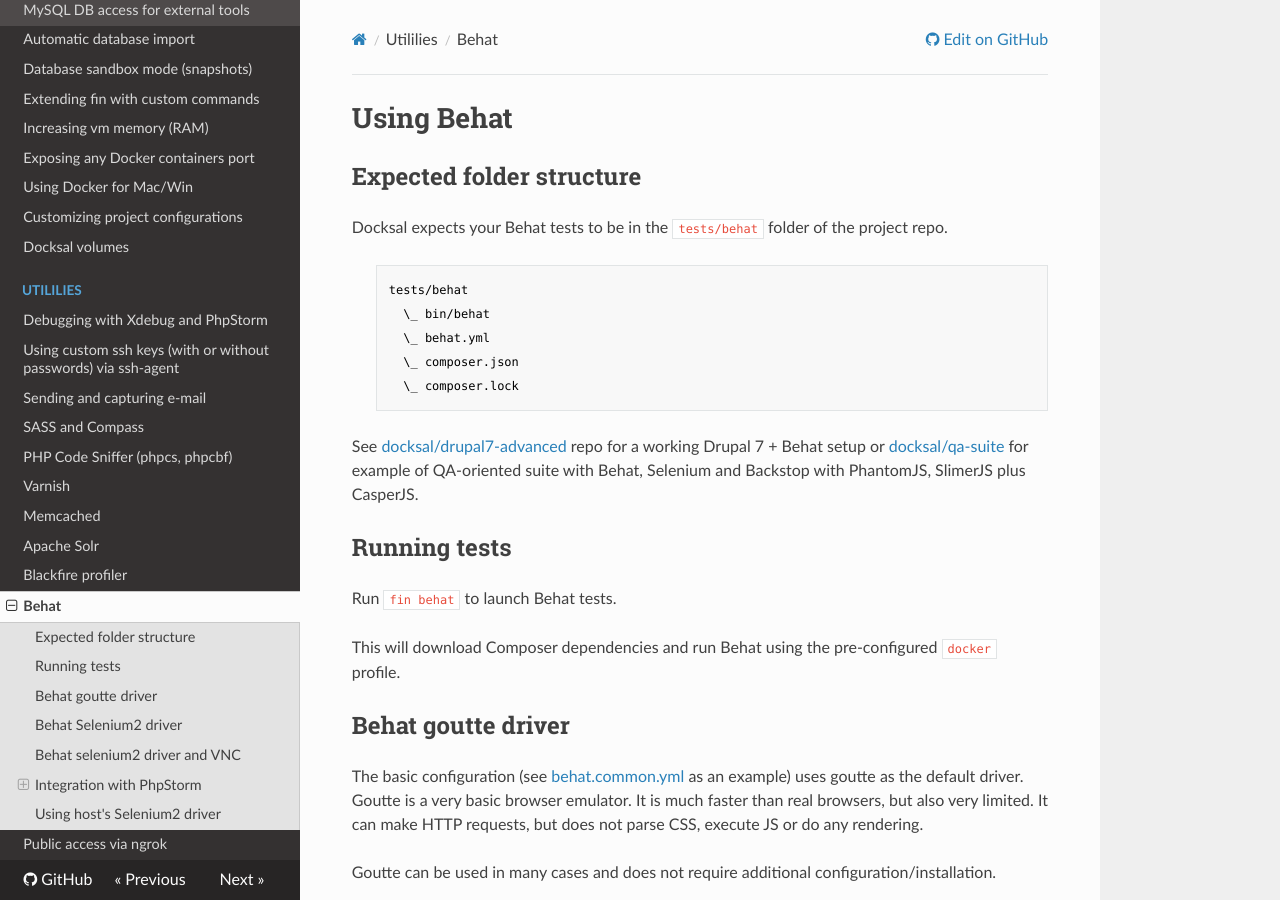
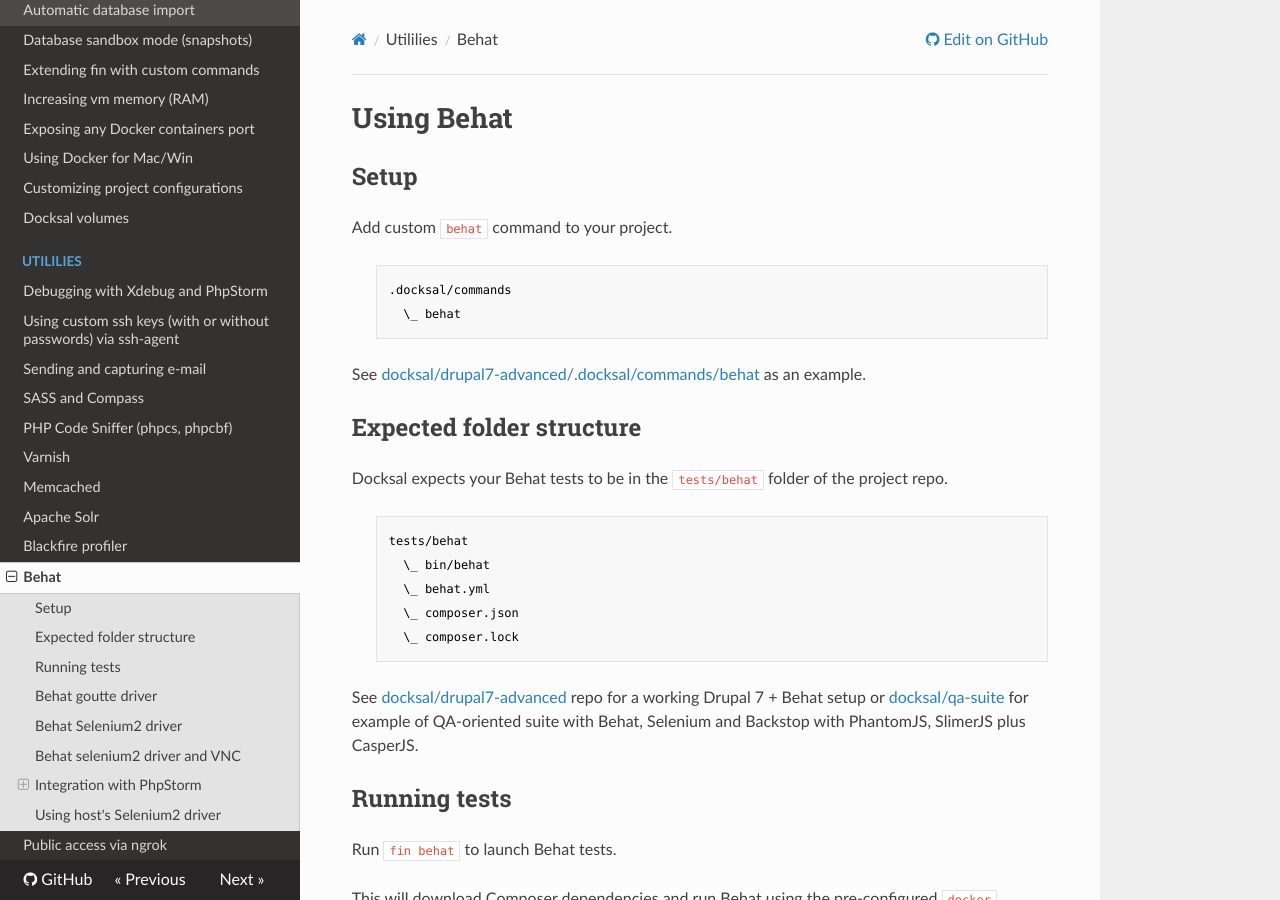
Before and after one commit to docksal/docksal, an MkDocs documentation site: the page built from docs/behat.md, in a window 1280 px wide and 900 px high. Built offline with MkDocs 1.6.1, drawn with Linux system fonts in a browser that asks for light colours; nearby versions of some CDN libraries; old or Windows-style settings are respelled for this version of MkDocs.

Commit message:
Docs: updated setup instructions for behat (custom command).

```diff
--- a/docs/behat.md
+++ b/docs/behat.md
@@ -1,4 +1,13 @@
 # Using Behat
+
+## Setup
+
+Add custom `behat` command to your project.
+
+>     .docksal/commands
+>       \_ behat
+
+See [docksal/drupal7-advanced/.docksal/commands/behat](https://github.com/docksal/drupal7-advanced/blob/master/.docksal/commands/behat) as an example.
 
 ## Expected folder structure
 
@@ -22,7 +31,7 @@ This will download Composer dependencies and run Behat using the pre-configured
 
 ## Behat goutte driver
 
-The basic configuration (see [behat.common.yml](https://github.com/docksal/drupal7/blob/master/tests/behat/behat.common.yml) as an example)
+The basic configuration (see [behat.common.yml](https://github.com/docksal/drupal7-advanced/blob/master/tests/behat/behat.common.yml) as an example)
 uses goutte as the default driver. Goutte is a very basic browser emulator. It is much faster than real browsers, but also very limited.
 It can make HTTP requests, but does not parse CSS, execute JS or do any rendering.
 
```
